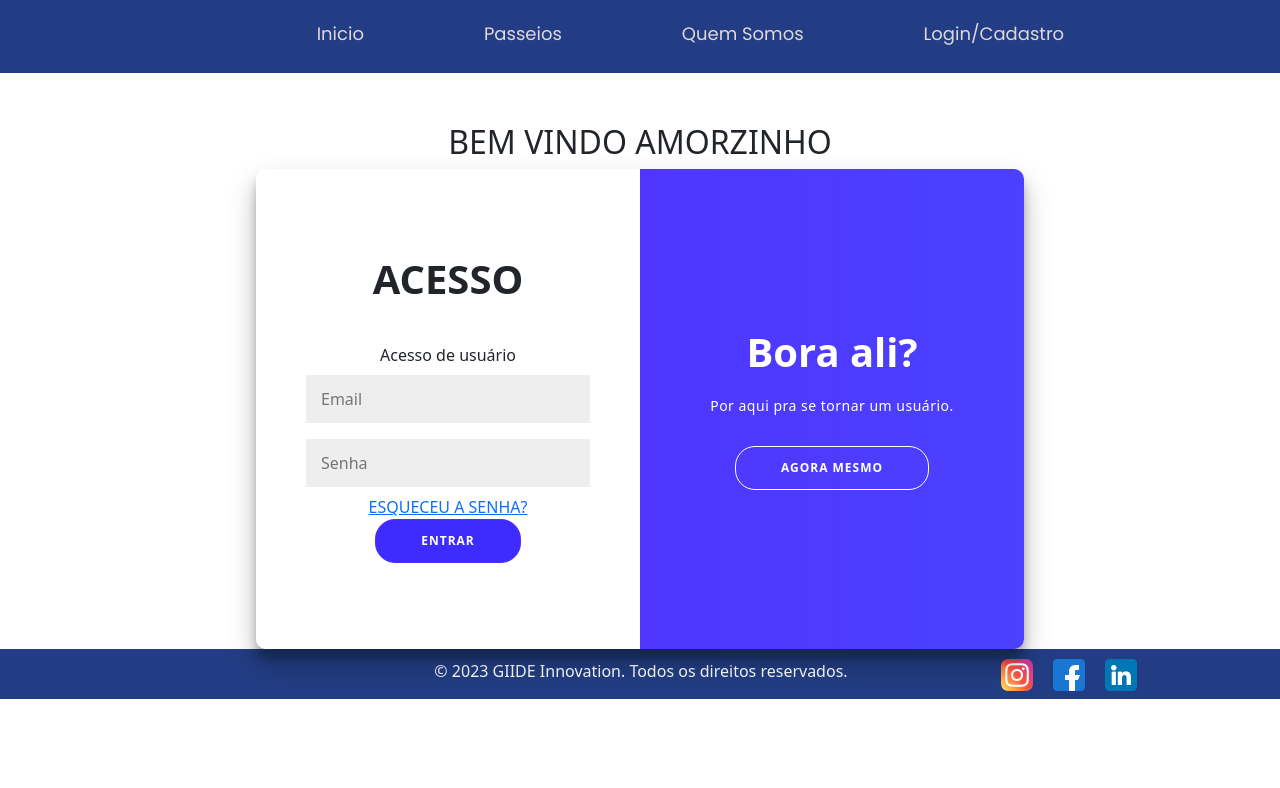
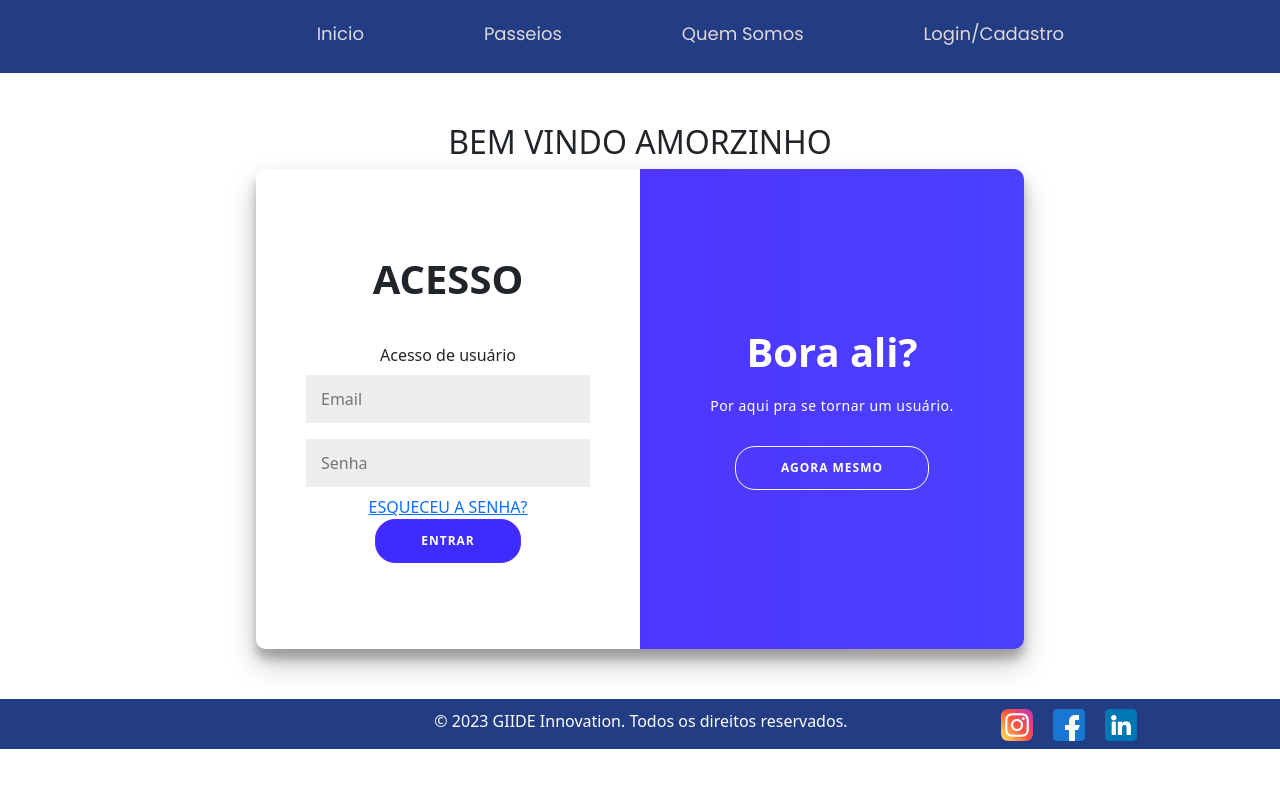
Before and after one commit to 07111992/BoraAli, a React (Create React App) app: page /LoginCadastro in a window 1280 px wide. Shown: the top 788 px of the page. Built offline with nearby package versions, Linux system fonts and the light colour scheme.

Commit message:
adicionado cores do site no css

```diff
--- a/src/colors.css
+++ b/src/colors.css
@@ -1,3 +1,8 @@
 :root {
   --azul: #223d83;
+  --amarelo:rgba(233, 209, 75, 0.719);
+  --preto:rgb(10, 10, 10);
+  --branco:rgb(255, 250, 250);
+  --cinzadoh1:#646464;
+  --azulmanteiga:#daeaf5;
 }
--- a/src/components/LoginCadastro/LoginCadastro.css
+++ b/src/components/LoginCadastro/LoginCadastro.css
@@ -200,6 +200,7 @@
 
 .box-master{
 	margin-top: 50px;
+	margin-bottom: 50px;
 }
 
 
--- a/src/components/telaInicial/telaInicial.css
+++ b/src/components/telaInicial/telaInicial.css
@@ -254,7 +254,7 @@
     justify-content: center;
     width: 100%;
     height: 30vh;
-    background-color: rgba(233, 209, 75, 0.719);
+    background-color: var(--amarelo);
     margin-top: 8%;
   }
 
```
